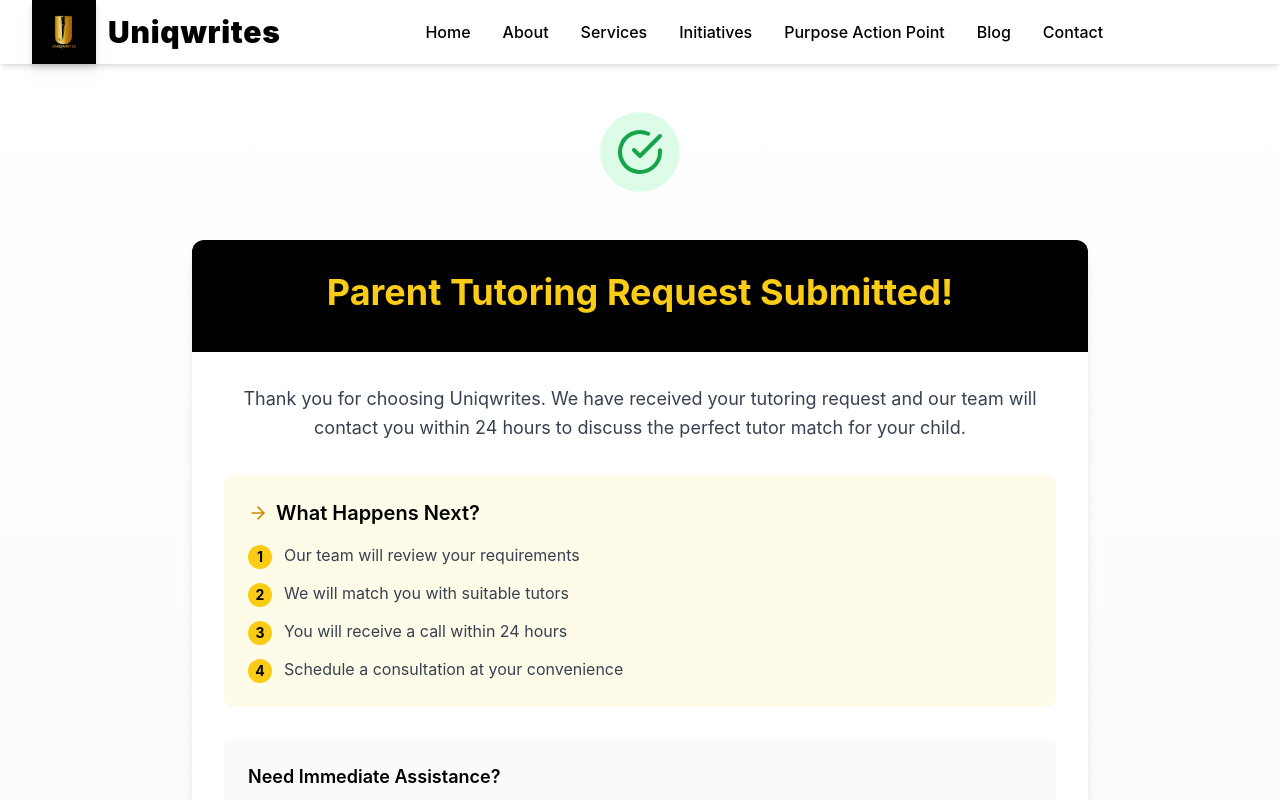
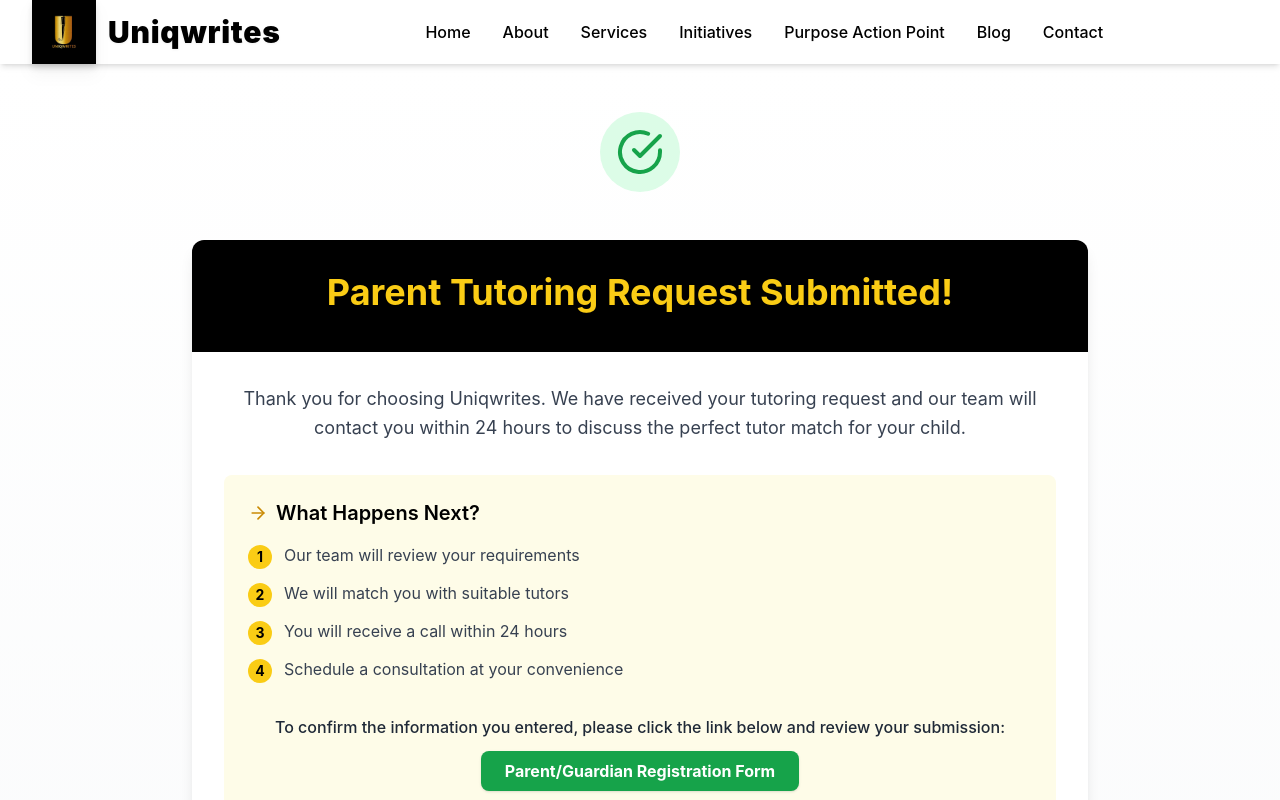
Before and after one commit to Uniqwrites1/uniqwrites_frontend, a React (Vite) app: page /thank-you in a window 1280 px wide. Shown: the top 800 px of the page. Built offline with nearby package versions, Linux system fonts and the light colour scheme.

Commit message:
form links added

```diff
--- a/src/pages/ThankYou.tsx
+++ b/src/pages/ThankYou.tsx
@@ -83,6 +83,25 @@ const ThankYou: React.FC = () => {
 
   const currentForm = queryType || state?.formType || 'parent';
   const formData = formTypeMessages[currentForm as keyof typeof formTypeMessages] || formTypeMessages.contact;
+  // Google Form links for confirmation
+  const confirmationLinks: Record<string, { url: string; label: string }> = {
+    parent: {
+      url: 'https://forms.gle/PRBgkXqPP1fL72xu7',
+      label: 'Parent/Guardian Registration Form',
+    },
+    student: {
+      url: 'https://forms.gle/LnAFNp6q4PDR48rN6',
+      label: 'Student Enrollment Form',
+    },
+    teacher: {
+      url: 'https://forms.gle/FsAN8BuL4RE66ZL88',
+      label: 'Teacher Registration Form',
+    },
+    school: {
+      url: 'https://forms.gle/stpsdf8A8SMaMLqj7',
+      label: 'School Services Request Form',
+    },
+  };
 
   return (
     <div className="min-h-screen bg-gradient-to-b from-white to-gray-50 py-12 px-4">
@@ -157,6 +176,22 @@ const ThankYou: React.FC = () => {
                   </motion.li>
                 ))}
               </ul>
+              {/* Confirmation Link Section */}
+              {confirmationLinks[currentForm] && (
+                <div className="mt-8 text-center">
+                  <p className="text-base text-gray-800 mb-3 font-medium">
+                    To confirm the information you entered, please click the link below and review your submission:
+                  </p>
+                  <a
+                    href={confirmationLinks[currentForm].url}
+                    target="_blank"
+                    rel="noopener noreferrer"
+                    className="inline-block px-6 py-2 bg-green-600 text-white font-bold rounded-lg shadow hover:bg-green-700 transition-all duration-300"
+                  >
+                    {confirmationLinks[currentForm].label}
+                  </a>
+                </div>
+              )}
             </div>
 
             {/* Contact Information */}
```
